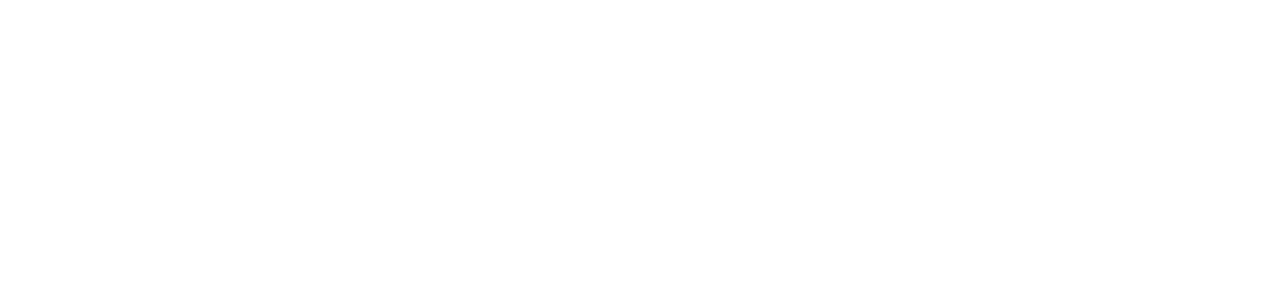
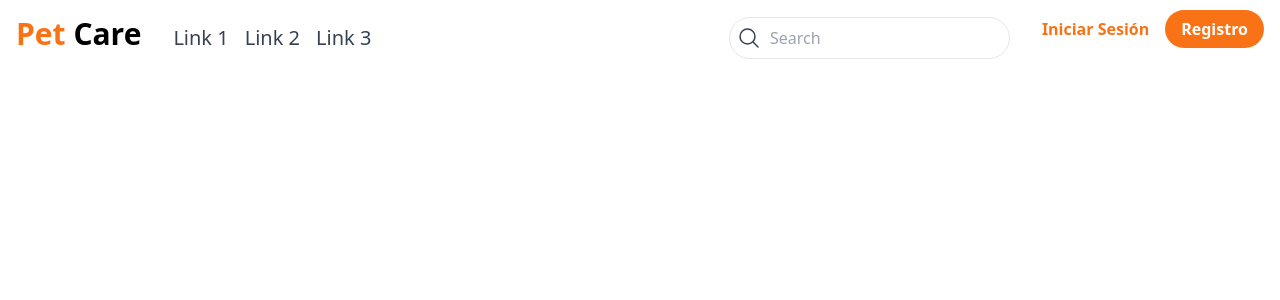
Before and after one commit to altaskur/devaton-quita-edicion-grupo-uno-Front, an Angular app: page / in a window 1280 px wide. Shown: the top 300 px of the page. Built offline with nearby package versions, Linux system fonts and the light colour scheme.

Commit message:
feat: create layout of navbar

```diff
--- a/src/app/app.component.html
+++ b/src/app/app.component.html
@@ -1 +1,2 @@
+<app-navbar></app-navbar>
 <router-outlet></router-outlet>
--- a/src/app/app.component.ts
+++ b/src/app/app.component.ts
@@ -1,9 +1,10 @@
 import { Component } from '@angular/core';
 import { RouterOutlet } from '@angular/router';
+import { NavbarComponent } from '@core/navbar/navbar.component';
 @Component({
   selector: 'app-root',
   standalone: true,
-  imports: [RouterOutlet],
+  imports: [RouterOutlet, NavbarComponent],
   templateUrl: './app.component.html',
   styleUrls: ['./app.component.css'],
 })
--- /dev/null
+++ b/src/app/core/navbar/navbar.component.html
@@ -0,0 +1,71 @@
+<header class="bg-white sticky top-0 p-4">
+  <div class="max-w-7xl mx-auto flex justify-between items-baseline gap-8">
+    <p class="text-3xl font-bold">
+      <span class="text-orange-500">Pet</span> Care
+    </p>
+    <svg
+      xmlns="http://www.w3.org/2000/svg"
+      fill="none"
+      viewBox="0 0 24 24"
+      stroke-width="1.5"
+      stroke="currentColor"
+      class="w-10 h-10 md:hidden z-50"
+      (click)="toggleMenu()">
+      <path
+        stroke-linecap="round"
+        stroke-linejoin="round"
+        d="M3.75 6.75h16.5M3.75 12h16.5m-16.5 5.25h16.5" />
+    </svg>
+    <nav
+      id="navbar"
+      class="hidden flex-grow justify-between gap-4 md:flex md:flex-row md:justify-between">
+      <ul class="flex flex-col flex-grow items-center gap-4 md:flex-row">
+        <li><a class="text-xl text-gray-700">Link 1</a></li>
+        <li><a class="text-xl text-gray-700">Link 2</a></li>
+        <li><a class="text-xl text-gray-700">Link 3</a></li>
+      </ul>
+      <div class="hidden lg:block">
+        <svg
+          xmlns="http://www.w3.org/2000/svg"
+          fill="none"
+          viewBox="0 0 24 24"
+          stroke-width="1.5"
+          stroke="currentColor"
+          class="w-6 h-6 absolute top-1/2 -translate-y-1/2 translate-x-2 stroke-gray-700">
+          <path
+            stroke-linecap="round"
+            stroke-linejoin="round"
+            d="M21 21l-5.197-5.197m0 0A7.5 7.5 0 105.196 5.196a7.5 7.5 0 0010.607 10.607z" />
+        </svg>
+        <input
+          type="search"
+          name="search"
+          id="search"
+          placeholder="Search"
+          class="py-2 ps-10 pe-2 border text-gray-700 rounded-full focus:outline-none" />
+      </div>
+      <div class="flex flex-col md:block" *ngIf="!ISAUTH">
+        <a
+          [routerLink]="['/login']"
+          class="transition duration-300 ease-in-out text-orange-500 text-center font-bold rounded-full px-4 py-2 focus:outline-none"
+          >Iniciar Sesión</a
+        >
+        <a
+          [routerLink]="['/register']"
+          class="bg-orange-500 border-orange-600 hover:bg-orange-600 transition duration-300 ease-in-out text-white text-center font-bold rounded-full px-4 py-2 focus:outline-none"
+          >Registro</a
+        >
+      </div>
+      <div class="hidden gap-4 md:flex" *ngIf="ISAUTH">
+        <div class="text-right">
+          <p class="text-orange-500">Elisa Contreras</p>
+          <p>example@email.com</p>
+        </div>
+        <img
+          class="rounded-full w-12 h-12 object-cover"
+          src="https://images.unsplash.com/photo-1438761681033-6461ffad8d80?ixlib=rb-4.0.3&ixid=M3wxMjA3fDB8MHxwaG90by1wYWdlfHx8fGVufDB8fHx8fA%3D%3D&auto=format&fit=crop&w=2070&q=80"
+          alt="Avatar" />
+      </div>
+    </nav>
+  </div>
+</header>
--- /dev/null
+++ b/src/app/core/navbar/navbar.component.ts
@@ -0,0 +1,17 @@
+import { Component } from '@angular/core';
+import { CommonModule } from '@angular/common';
+import { RouterLink } from '@angular/router';
+@Component({
+  selector: 'app-navbar',
+  standalone: true,
+  imports: [CommonModule, RouterLink],
+  templateUrl: './navbar.component.html',
+  styleUrls: ['./navbar.component.css'],
+})
+export class NavbarComponent {
+  ISAUTH: boolean = false;
+
+  toggleMenu() {
+    console.log('Menu clicked');
+  }
+}
```
Also changed, not shown: src/app/core/navbar/navbar.component.css (added), 1 other file (tests, documents, lock files or other folders).
